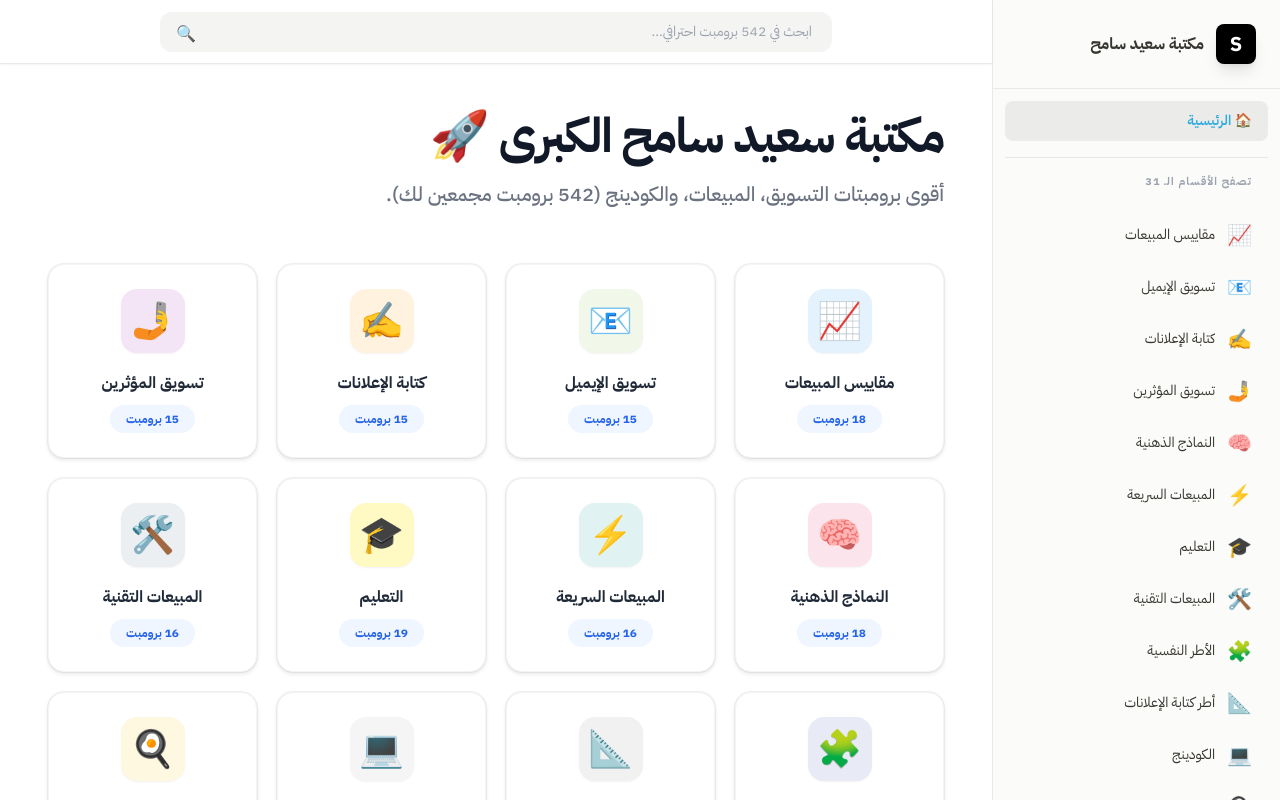
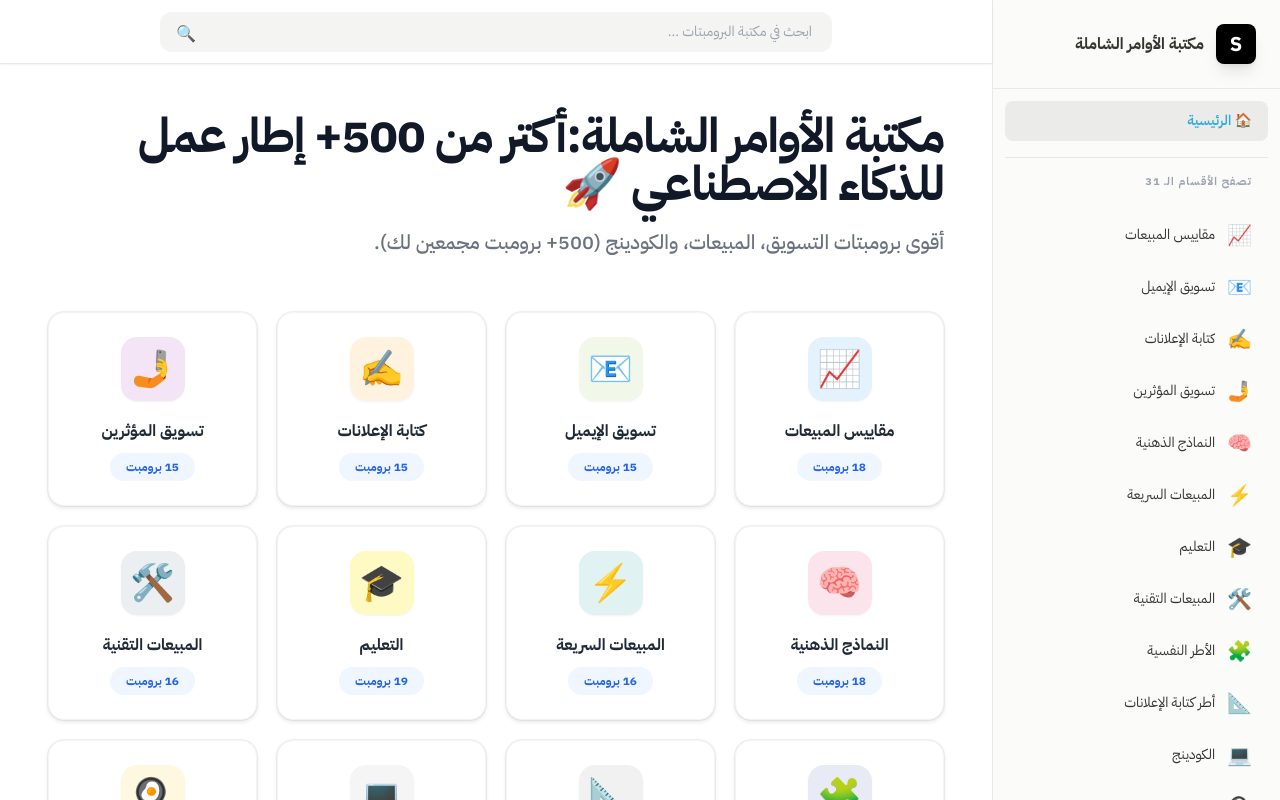
Before and after one commit to SaiedKahraba/my-prompts, a plain HTML site: page index.html in a window 1280 px wide. Drawn offline with nearby package versions, Linux system fonts and the light colour scheme.

Commit message:
Update index.html

```diff
--- a/index.html
+++ b/index.html
@@ -3,7 +3,8 @@
 <head>
     <meta charset="UTF-8" />
     <meta name="viewport" content="width=device-width, initial-scale=1.0" />
-    <title>مكتبة سعيد سامح الكبرى للبرومبتات 🚀</title>
+    <title>مكتبة الأوامر الشاملة:أكتر من 500+ إطار عمل للذكاء الاصطناعي
+🚀</title>
     <script src="https://cdn.tailwindcss.com"></script>
     <link href="https://fonts.googleapis.com/css2?family=IBM+Plex+Sans+Arabic:wght@300;400;500;600;700&display=swap" rel="stylesheet">
     <style>
@@ -29,7 +30,7 @@
     <aside class="w-72 bg-[#fbfbfa] border-l border-[#e9e9e7] flex-shrink-0 hidden lg:flex flex-col">
         <div class="p-6 border-b border-[#e9e9e7] flex items-center gap-3">
             <div class="w-10 h-10 bg-black rounded-lg flex items-center justify-center text-white font-bold text-xl shadow-lg">S</div>
-            <span class="font-bold text-base">مكتبة سعيد سامح</span>
+            <span class="font-bold text-base">مكتبة الأوامر الشاملة</span>
         </div>
         <nav class="flex-1 overflow-y-auto p-3" id="sidebarNav">
             <button onclick="showHome()" class="sidebar-item w-full text-right px-4 py-2.5 rounded-lg text-sm mb-2 active" id="btn-home">🏠 الرئيسية</button>
@@ -41,7 +42,7 @@
     <main class="flex-1 flex flex-col min-w-0 bg-white">
         <header class="h-16 border-b border-[#e9e9e7] flex items-center px-6 sticky top-0 bg-white z-10 text-right shadow-sm">
             <div class="flex-1 max-w-2xl mx-auto relative">
-                <input type="text" id="globalSearch" oninput="handleSearch()" placeholder="ابحث في 542 برومبت احترافي..." class="w-full bg-[#f4f4f2] border-none rounded-xl py-2.5 px-5 text-sm outline-none focus:ring-2 focus:ring-blue-400 text-right">
+                <input type="text" id="globalSearch" oninput="handleSearch()" placeholder="ابحث في مكتبة البرومبتات ..." class="w-full bg-[#f4f4f2] border-none rounded-xl py-2.5 px-5 text-sm outline-none focus:ring-2 focus:ring-blue-400 text-right">
                 <span class="absolute left-4 top-2.5 text-gray-400">🔍</span>
             </div>
         </header>
@@ -109,8 +110,9 @@ function showHome() {
     const content = document.getElementById('contentArea');
     content.innerHTML = `
         <div class="mb-14 text-center lg:text-right">
-            <h1 class="text-5xl font-extrabold mb-5 text-gray-900 tracking-tight">مكتبة سعيد سامح الكبرى 🚀</h1>
-            <p class="text-gray-500 text-xl font-medium">أقوى برومبتات التسويق، المبيعات، والكودينج (542 برومبت مجمعين لك).</p>
+            <h1 class="text-5xl font-extrabold mb-5 text-gray-900 tracking-tight">مكتبة الأوامر الشاملة:أكتر من 500+ إطار عمل للذكاء الاصطناعي
+ 🚀</h1>
+            <p class="text-gray-500 text-xl font-medium">أقوى برومبتات التسويق، المبيعات، والكودينج (500+ برومبت مجمعين لك).</p>
         </div>
         <div id="categoriesGrid" class="grid grid-cols-1 sm:grid-cols-2 md:grid-cols-3 lg:grid-cols-4 gap-5"></div>
     `;
```
